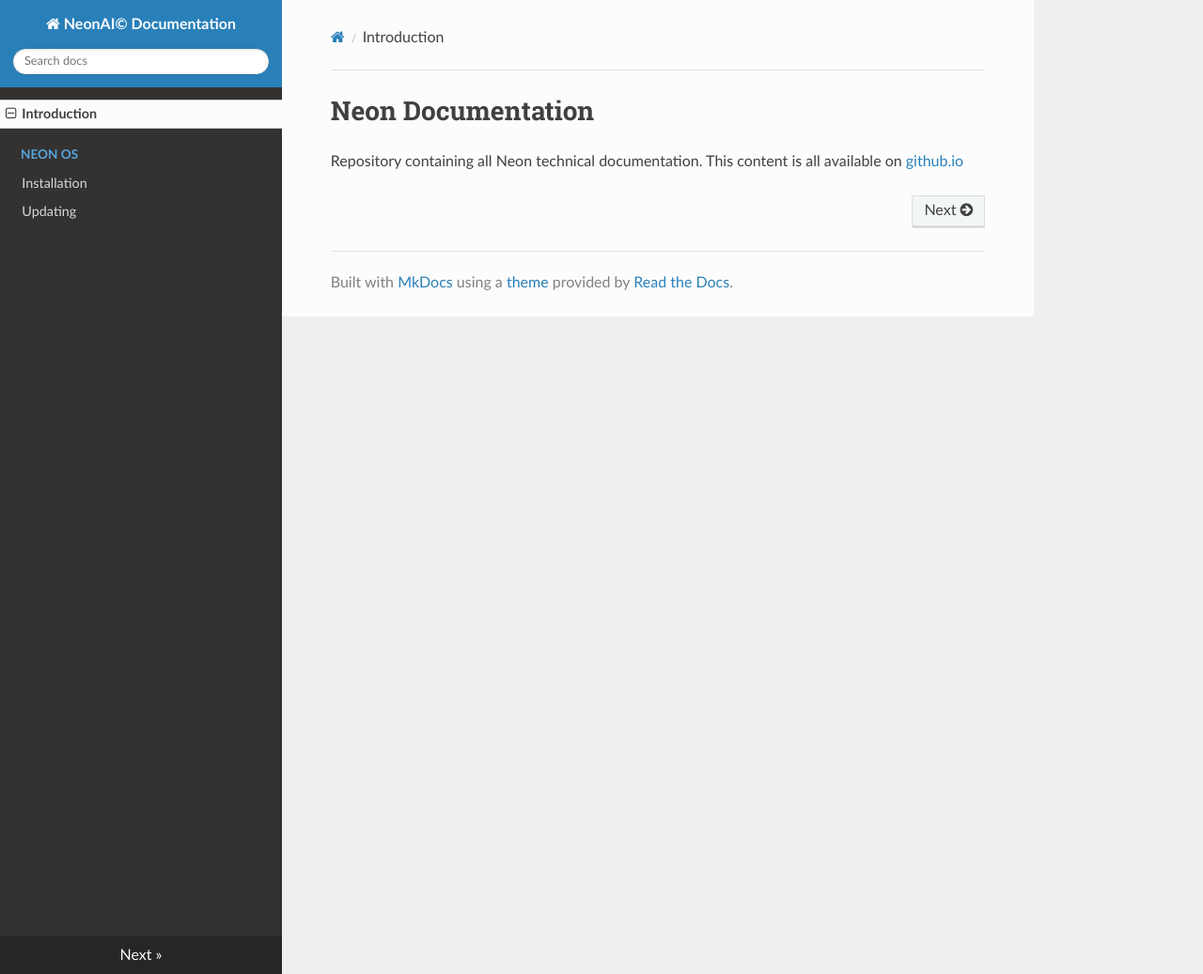
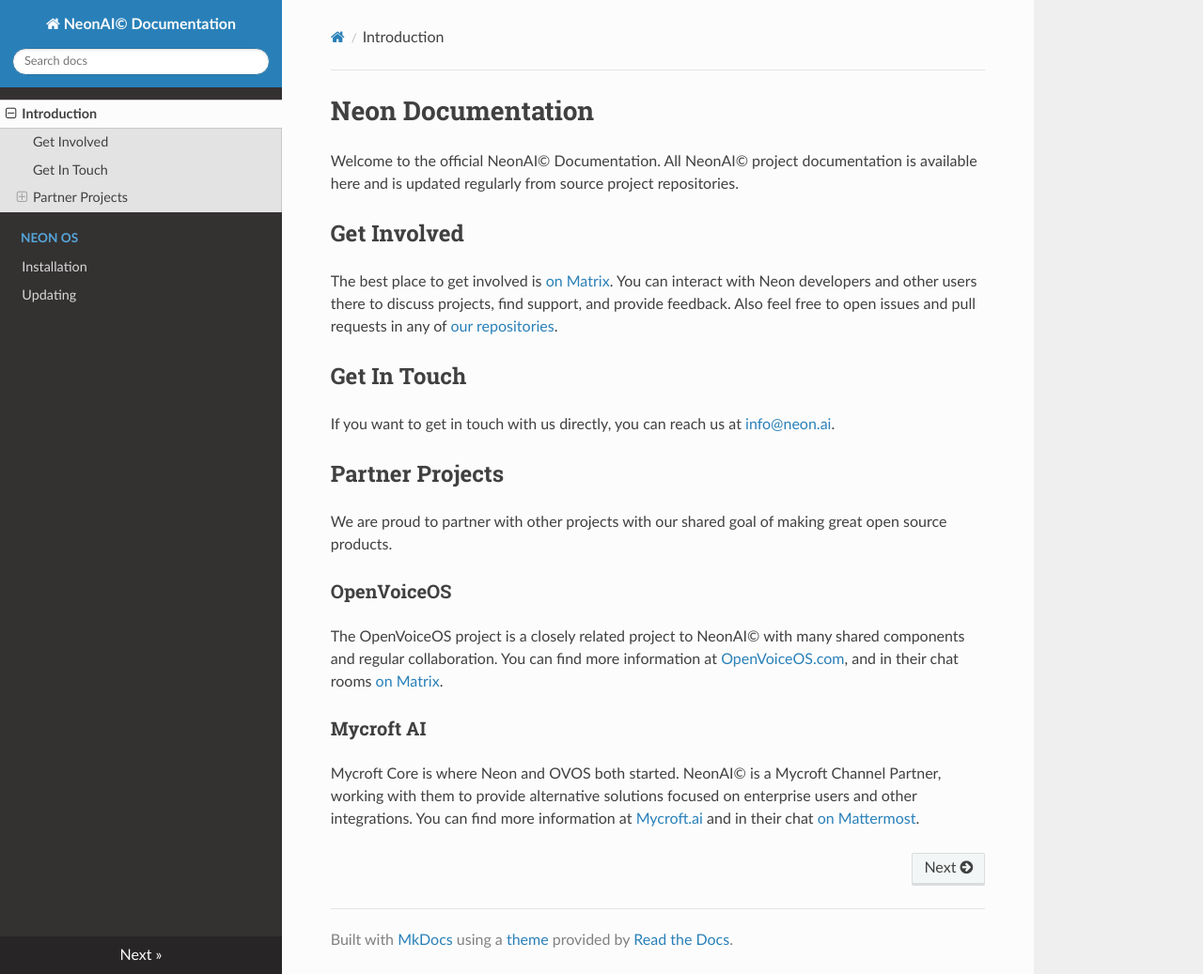
Before and after one commit to NeonGeckoCom/neon-docs, an MkDocs documentation site: the page built from docs/index.md, in a window 1280 px wide and 1037 px high. Shown: the whole window at 94% size. Built offline with MkDocs 1.6.1, drawn with Linux system fonts in a browser that asks for light colours; nearby versions of some CDN libraries.

Commit message:
Write index.md

```diff
--- a/docs/index.md
+++ b/docs/index.md
@@ -1,3 +1,30 @@
 # Neon Documentation
-Repository containing all Neon technical documentation. This content is all available
-on [github.io](https://neongeckocom.github.io/neon-docs)
+Welcome to the official NeonAI© Documentation. All NeonAI© project documentation
+is available here and is updated regularly from source project repositories.
+
+## Get Involved
+The best place to get involved is [on Matrix](https://matrix.to/#/#neon-ai-community:matrix.org).
+You can interact with Neon developers and other users there to discuss projects,
+find support, and provide feedback. Also feel free to open issues and pull requests
+in any of [our repositories](https://github.com/NeonGeckoCom).
+
+## Get In Touch
+If you want to get in touch with us directly,
+you can reach us at [info@neon.ai](mailto:info@neon.ai).
+
+## Partner Projects
+We are proud to partner with other projects with our shared goal of making great
+open source products.
+
+### OpenVoiceOS
+The OpenVoiceOS project is a closely related project to NeonAI© with many shared
+components and regular collaboration. You can find more information at
+[OpenVoiceOS.com](https://openvoiceos.com/), and in their chat rooms
+[on Matrix](https://matrix.to/#/!XFpdtmgyCoPDxOMPpH:matrix.org?via=matrix.org).
+
+### Mycroft AI
+Mycroft Core is where Neon and OVOS both started. NeonAI© is a Mycroft
+Channel Partner, working with them to provide alternative solutions focused on
+enterprise users and other integrations. You can find more information at
+[Mycroft.ai](https://mycroft.ai) and in their chat
+[on Mattermost](https://chat.mycroft.ai).
```
